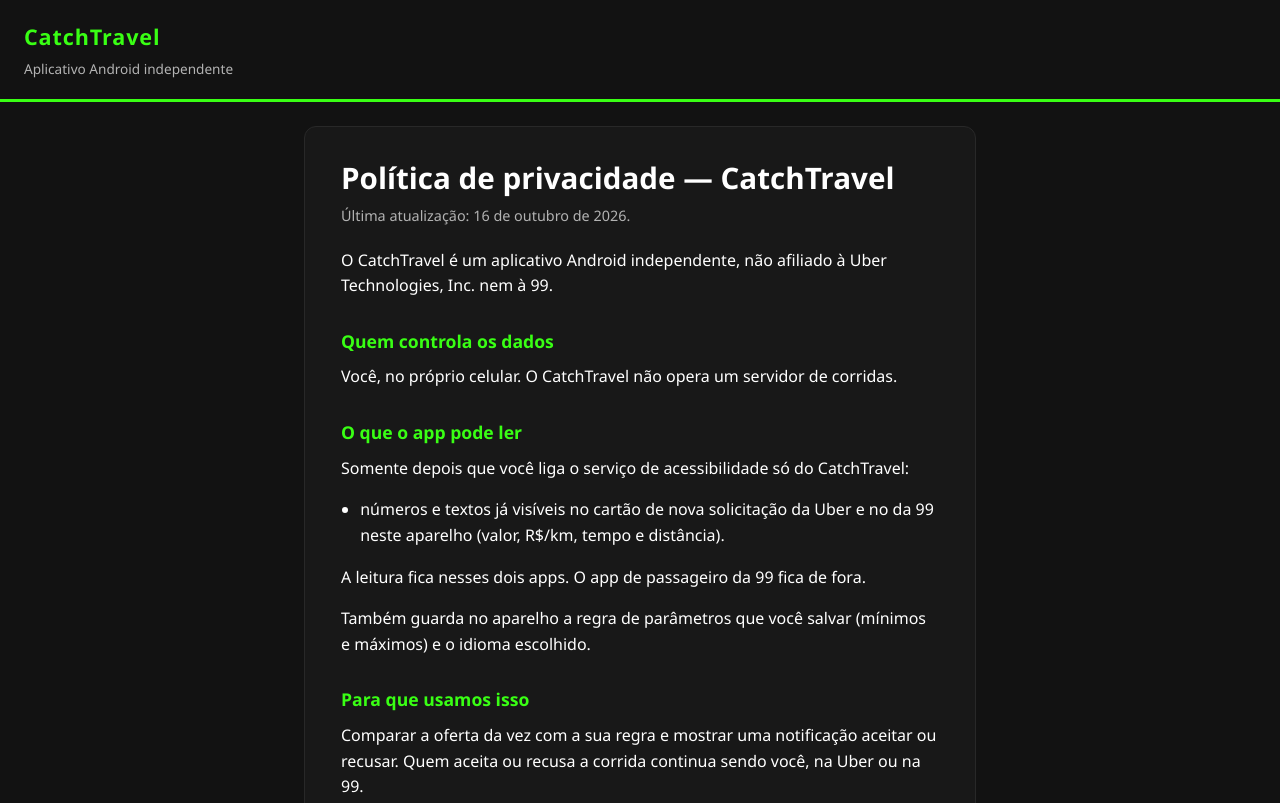
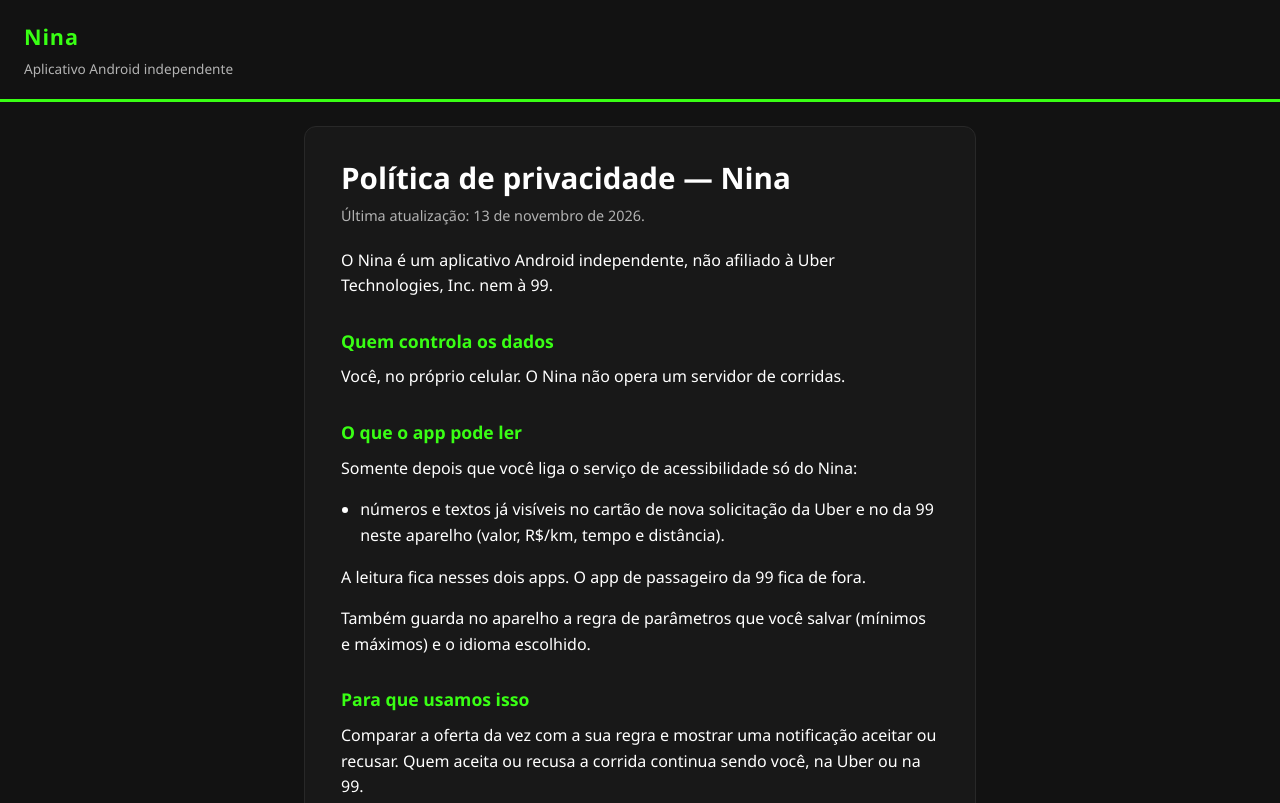
Before and after one commit to lzmarangoni/termspolicy, a plain HTML site: page index.html in a window 1280 px wide. Shown: the top 803 px of the page. Drawn offline with Linux system fonts and the light colour scheme.

Commit message:
Rename the published privacy policy from CatchTravel to Nina.
Co-authored-by: Cursor <cursoragent@cursor.com>

```diff
--- a/index.html
+++ b/index.html
@@ -5,37 +5,37 @@
     <meta name="viewport" content="width=device-width, initial-scale=1" />
     <meta
       name="description"
-      content="Política de privacidade do CatchTravel, aplicativo Android independente."
+      content="Política de privacidade do Nina, aplicativo Android independente."
     />
-    <title>Política de privacidade — CatchTravel</title>
+    <title>Política de privacidade — Nina</title>
     <link rel="stylesheet" href="styles.css" />
   </head>
   <body>
     <header class="site-header">
-      <p class="brand">CatchTravel</p>
+      <p class="brand">Nina</p>
       <p class="brand-tag">Aplicativo Android independente</p>
     </header>
 
     <main class="page">
       <article class="card">
-        <h1>Política de privacidade — CatchTravel</h1>
-        <p class="updated">Última atualização: 16 de outubro de 2026.</p>
+        <h1>Política de privacidade — Nina</h1>
+        <p class="updated">Última atualização: 13 de novembro de 2026.</p>
 
         <p>
-          O CatchTravel é um aplicativo Android independente, não afiliado à Uber
+          O Nina é um aplicativo Android independente, não afiliado à Uber
           Technologies, Inc. nem à 99.
         </p>
 
         <section>
           <h2>Quem controla os dados</h2>
-          <p>Você, no próprio celular. O CatchTravel não opera um servidor de corridas.</p>
+          <p>Você, no próprio celular. O Nina não opera um servidor de corridas.</p>
         </section>
 
         <section>
           <h2>O que o app pode ler</h2>
           <p>
             Somente depois que você liga o serviço de acessibilidade só do
-            CatchTravel:
+            Nina:
           </p>
           <ul>
             <li>
@@ -91,7 +91,7 @@
         <section>
           <h2>Contato</h2>
           <p>
-            Use o e-mail de suporte da ficha do CatchTravel na Play Store.
+            Use o e-mail de suporte da ficha do Nina na Play Store.
           </p>
         </section>
       </article>
```
Also changed, not shown: 1 other file.
